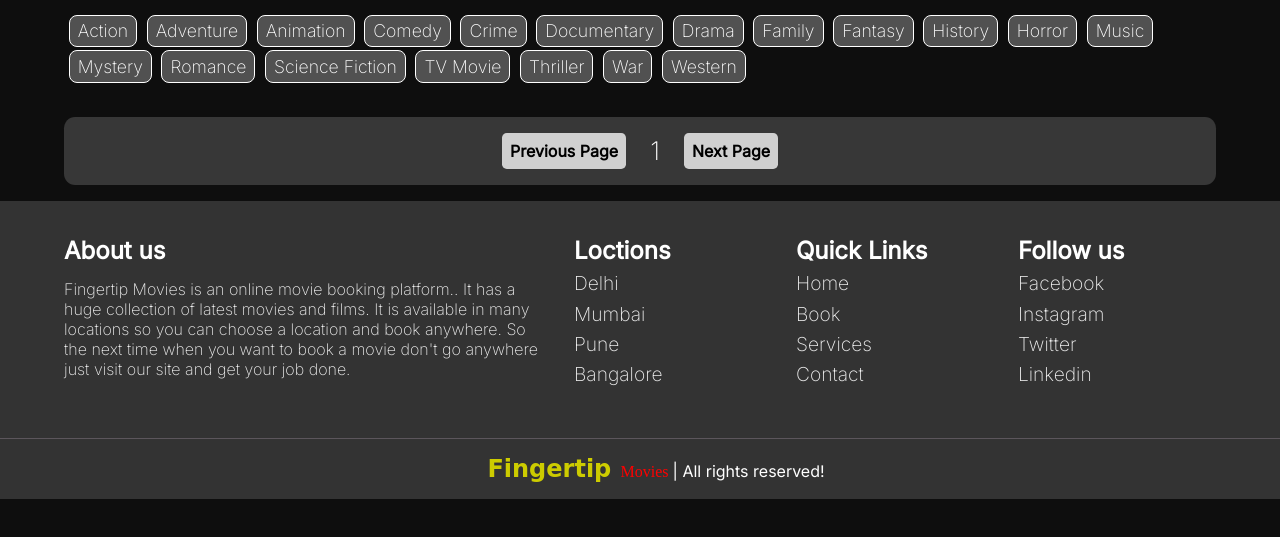
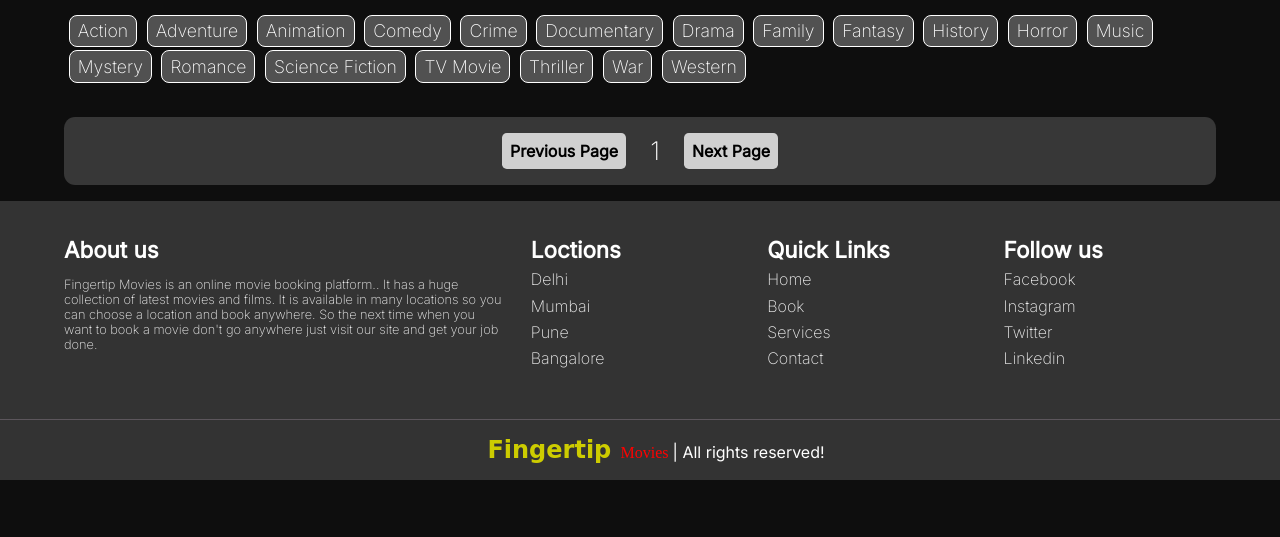
Before and after one commit to anandprakash01/fingertip-movies, a plain HTML site: page index.html in a window 1280 px wide. Shown: the part 131-668 px from the top of the page. Drawn offline with Linux system fonts and the light colour scheme; no server answers; a web font is replaced by a local one.

Commit message:
Uploading files

```diff
--- a/styles.css
+++ b/styles.css
@@ -234,23 +234,23 @@ body{
     flex: 1 1 15%;
 }
 #about-us{
-    flex-basis: 40%;
+    flex-basis: 35%;
 }
 .footer .box-container .box h3{
-    font-size: 1.5rem;
+    font-size: 1.4rem;
     padding: .2rem 0;
     color: #fff;
 
 }
 .footer .box-container .box p{
-    font-size: 1rem;
+    font-size: .8rem;
     padding: 0.7rem 0;
     color: #eee;
 
 }
 .footer .box-container .box a{
     display: block;
-    font-size: 1.2rem;
+    font-size: 1rem;
     padding: 0.2rem 0;
     color: #eee;
 }
```
